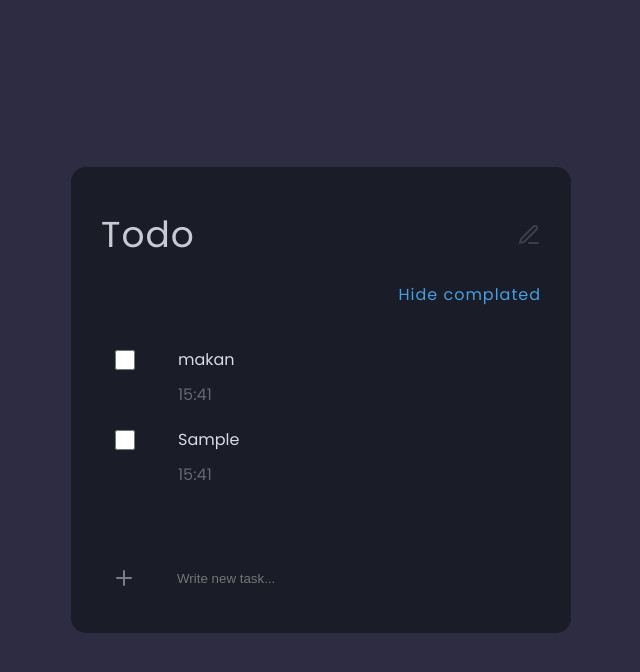
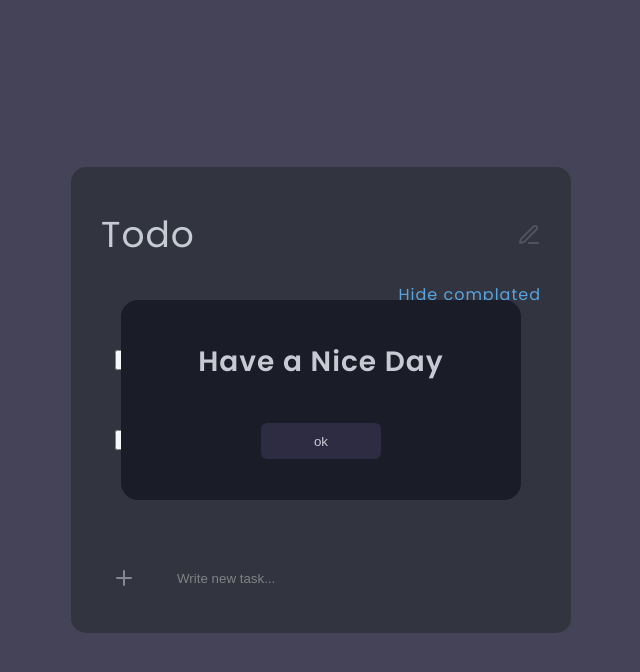
Before and after one commit to DaffaAbiyyuAtha/fgh21-dom-todo, a plain HTML site: page index.html in a window 1280 px wide. Both pictures are taken after typing "Sample" into the empty fields and a click on the button 443 px from the left and 538 px from the top of the page. Shown: the whole page, without its empty margins (319-959 px from the left). Drawn offline with Linux system fonts and the light colour scheme.

Commit message:
add pop up

```diff
--- a/assets/css/index.css
+++ b/assets/css/index.css
@@ -103,3 +103,43 @@ body {
   padding-left: 35px;
   color: #d7dae3;
 }
+.pop-up {
+  display: flex;
+  flex-direction: column;
+  gap: 20px;
+  width: 100%;
+  align-items: center;
+  text-align: center;
+  justify-content: center;
+  height: 100vh;
+  background-color: #c7cad324;
+  position: absolute;
+}
+.popup {
+  display: flex;
+  flex-direction: column;
+  background-color: #1a1c28;
+  width: 100%;
+  max-width: 400px;
+  height: 200px;
+  justify-content: center;
+  border-radius: 17px;
+}
+.popup-massage {
+  color: #c7cad3;
+  font-size: 28;
+  font-weight: bold;
+  letter-spacing: 1px;
+  margin-bottom: 40px;
+}
+.btn-ok {
+  height: 36px;
+  width: 120px;
+  background-color: #2e2c42;
+  border: none;
+  border-radius: 6px;
+  color: #c7cad3;
+}
+.hide {
+  display: none;
+}
--- a/assets/js/index.js
+++ b/assets/js/index.js
@@ -1,4 +1,7 @@
 const form = document.getElementById("form");
+const btn = document.getElementById("popup");
+const popUp = document.getElementById("popupid");
+const removeData = document.getElementById("remove");
 let data = [
   {
     agenda: "makan",
@@ -10,8 +13,11 @@ const datas = localStorage.getItem("datas");
 if (datas !== null) {
   data = JSON.parse(datas);
 }
+
+// popUp.setAttribute("style", "display : block");
 const ul = document.getElementsByClassName("list").item(0);
 function getData() {
+  ul.innerHTML = "";
   data.forEach((event, index) => {
     const li = document.createElement("li");
     li.setAttribute("class", "li");
@@ -39,12 +45,25 @@ form.addEventListener("submit", (event) => {
   ul.innerHTML = "";
   event.preventDefault();
   const write = event.target.write.value;
+  if (write === "") {
+    window.alert("You must fill the write text!");
+  } else {
     data.push({
       agenda: write,
       time: new Date().getTime(),
       cek: false,
     });
     window.localStorage.setItem("datas", JSON.stringify(data));
+  }
   getData();
+  popUp.classList.toggle("hide");
   form.reset();
 });
+popUp.addEventListener("click", () => {
+  popUp.classList.toggle("hide");
+});
+removeData.addEventListener("click", () => {
+  localStorage.removeItem("datas");
+  data = [];
+  getData();
+});
--- a/index.html
+++ b/index.html
@@ -10,7 +10,7 @@
       <div class="content">
         <div class="edit-title">
           <div class="title">Todo</div>
-          <div class="subtitle">
+          <div class="subtitle" id="remove">
             <img src="/assets/img/write.svg" alt="" />
           </div>
         </div>
@@ -26,11 +26,20 @@
               name="write"
               id="button-write"
               placeholder="Write new task..."
+              autofocus
             />
           </label>
         </form>
       </div>
     </div>
+    <div class="pop-up hide" id="popupid">
+      <div class="popup">
+        <div class="popup-massage">Have a Nice Day</div>
+        <div class="buttton-popup">
+          <input type="button" id="popup" class="btn-ok" value="ok" autofocus />
+        </div>
+      </div>
+    </div>
     <script src="/assets/js/index.js"></script>
   </body>
 </html>
```
Lines whose indentation alone changed are shown as unchanged.
